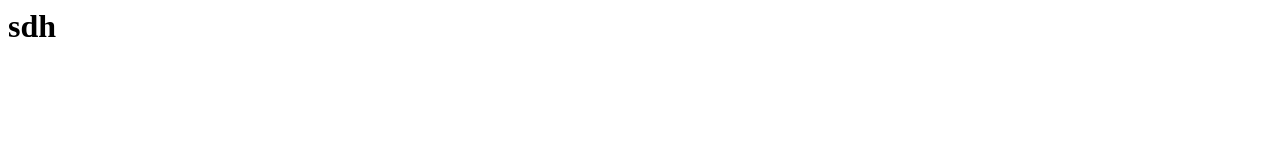
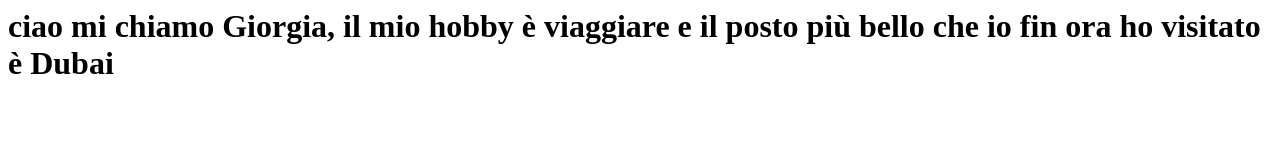
Before and after one commit to Giorgiaarmeli29/portfolio, a plain HTML site: page aboutme.html in a window 1280 px wide. Drawn offline with Linux system fonts and the light colour scheme.

Commit message:
Update aboutme.html

```diff
--- a/aboutme.html
+++ b/aboutme.html
@@ -1,3 +1,3 @@
 <html>
-  <h1>sdh</h1>
+  <h1>ciao mi chiamo Giorgia, il mio hobby è viaggiare e il posto più bello che io fin ora ho visitato è Dubai</h1>
 </html>
```
